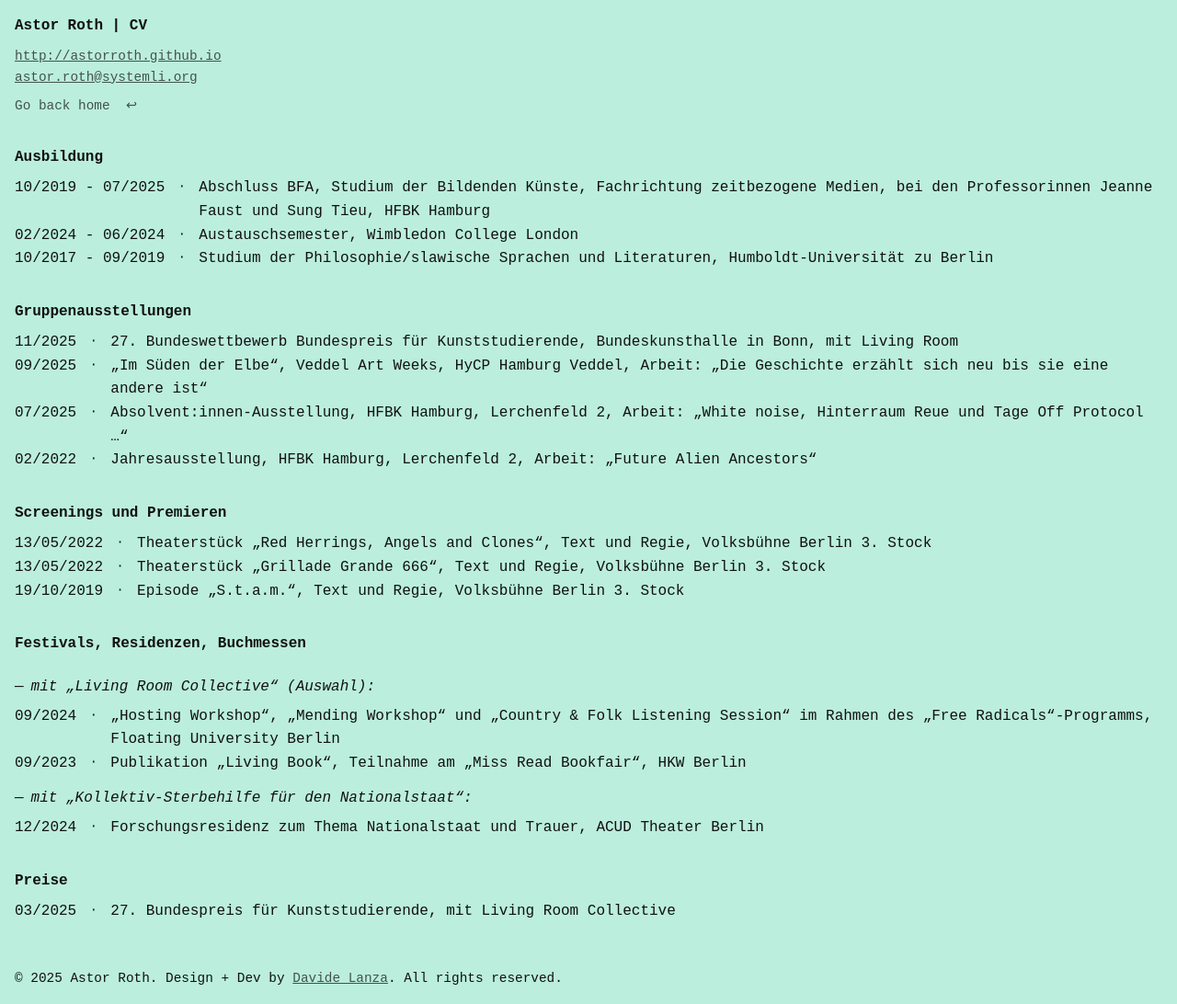
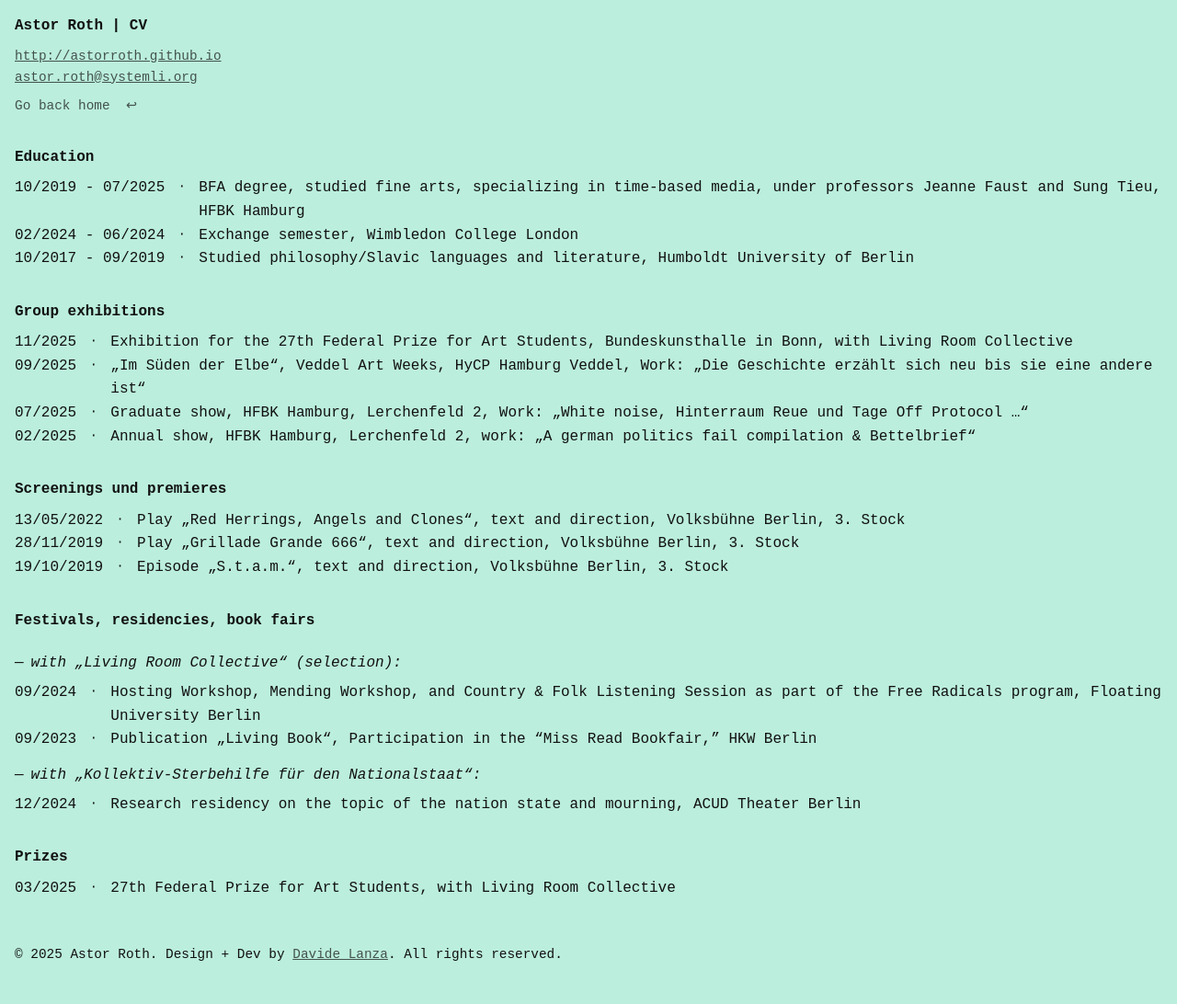
Before and after one commit to astorroth/astorroth.github.io, a plain HTML site: page cv copy_english.html in a window 1280 px wide. Shown: the whole page at 92% size. After the commit the page ends 1066 px from the top, so only its background shows below. Drawn offline with Linux system fonts and the light colour scheme; a web font is replaced by a local one.

Commit message:
pic. changed, CV changed

```diff
--- a/cv.html
+++ b/cv copy_english.html
@@ -66,107 +66,107 @@
     </header>
     <main>
 
-        <h2>Ausbildung</h2>
+        <h2>Education</h2>
 
         <div class="cv-item">
             <p class="cv-date">10/2019 - 07/2025</p>
             <p class="cv-description">
-                Abschluss BFA, Studium der Bildenden Künste, Fachrichtung zeitbezogene Medien, bei den Professorinnen Jeanne Faust und Sung Tieu, HFBK Hamburg
+               BFA degree, studied fine arts, specializing in time-based media, under professors Jeanne Faust and Sung Tieu, HFBK Hamburg
             </p>
         </div>
         <div class="cv-item">
             <p class="cv-date">02/2024 - 06/2024</p>
             <p class="cv-description">
-                Austauschsemester, Wimbledon College London
+                Exchange semester, Wimbledon College London
             </p>
         </div>
         <div class="cv-item">
             <p class="cv-date">10/2017 - 09/2019</p>
             <p class="cv-description">
-                Studium der Philosophie/slawische Sprachen und Literaturen, Humboldt-Universität zu Berlin
+                Studied philosophy/Slavic languages and literature, Humboldt University of Berlin
             </p>
         </div>
 
-        <h2>Gruppenausstellungen</h2>
+        <h2>Group exhibitions</h2>
 
         <div class="cv-item">
             <p class="cv-date">11/2025</p>
             <p class="cv-description">
-                27. Bundeswettbewerb Bundespreis für Kunststudierende, Bundeskunsthalle in Bonn, mit Living Room
+                Exhibition for the 27th Federal Prize for Art Students, Bundeskunsthalle in Bonn, with Living Room Collective
             </p>
         </div>
         <div class="cv-item">
             <p class="cv-date">09/2025</p>
             <p class="cv-description">
-                „Im Süden der Elbe“, Veddel Art Weeks, HyCP Hamburg Veddel, Arbeit: „Die Geschichte erzählt sich neu bis sie eine andere ist“
+                „Im Süden der Elbe“, Veddel Art Weeks, HyCP Hamburg Veddel, Work: „Die Geschichte erzählt sich neu bis sie eine andere ist“
             </p>
         </div>
         <div class="cv-item">
             <p class="cv-date">07/2025</p>
             <p class="cv-description">
-                Absolvent:innen-Ausstellung, HFBK Hamburg, Lerchenfeld 2, Arbeit: „White noise, Hinterraum Reue und Tage Off Protocol …“
+                Graduate show, HFBK Hamburg, Lerchenfeld 2, Work: „White noise, Hinterraum Reue und Tage Off Protocol …“
             </p>
         </div>
         <div class="cv-item">
-            <p class="cv-date">02/2022</p>
+            <p class="cv-date">02/2025</p>
             <p class="cv-description">
-                Jahresausstellung, HFBK Hamburg, Lerchenfeld 2, Arbeit: „Future Alien Ancestors“
+                Annual show, HFBK Hamburg, Lerchenfeld 2, work: „A german politics fail compilation & Bettelbrief“
             </p>
         </div>
 
-        <h2>Screenings und Premieren</h2>
+        <h2>Screenings und premieres</h2>
 
         <div class="cv-item">
             <p class="cv-date">13/05/2022</p>
             <p class="cv-description">
-                Theaterstück „Red Herrings, Angels and Clones“, Text und Regie, Volksbühne Berlin 3. Stock
+                Play „Red Herrings, Angels and Clones“, text and direction, Volksbühne Berlin, 3. Stock
             </p>
         </div>
         <div class="cv-item">
-            <p class="cv-date">13/05/2022</p>
+            <p class="cv-date">28/11/2019</p>
             <p class="cv-description">
-                Theaterstück „Grillade Grande 666“, Text und Regie, Volksbühne Berlin 3. Stock
+                Play „Grillade Grande 666“, text and direction, Volksbühne Berlin, 3. Stock
             </p>
         </div>
         <div class="cv-item">
             <p class="cv-date">19/10/2019</p>
             <p class="cv-description">
-                Episode „S.t.a.m.“, Text und Regie, Volksbühne Berlin 3. Stock
+                Episode „S.t.a.m.“, text and direction, Volksbühne Berlin, 3. Stock
             </p>
         </div>
 
-        <h2>Festivals, Residenzen, Buchmessen</h2>
+        <h2>Festivals, residencies, book fairs</h2>
 
-        <p class="cv-note">mit „Living Room Collective“ (Auswahl):</p>
+        <p class="cv-note">with „Living Room Collective“ (selection):</p>
 
         <div class="cv-item">
             <p class="cv-date">09/2024</p>
             <p class="cv-description">
-                „Hosting Workshop“, „Mending Workshop“ und „Country & Folk Listening Session“ im Rahmen des „Free Radicals“-Programms, Floating University Berlin
+                Hosting Workshop, Mending Workshop, and Country & Folk Listening Session as part of the Free Radicals program, Floating University Berlin
             </p>
         </div>
         <div class="cv-item">
             <p class="cv-date">09/2023</p>
             <p class="cv-description">
-                Publikation „Living Book“, Teilnahme am „Miss Read Bookfair“, HKW Berlin
+                Publication „Living Book“, Participation in the “Miss Read Bookfair,” HKW Berlin
             </p>
         </div>
 
-        <p class="cv-note">mit „Kollektiv-Sterbehilfe für den Nationalstaat“:</p>
+        <p class="cv-note">with „Kollektiv-Sterbehilfe für den Nationalstaat“:</p>
 
         <div class="cv-item">
             <p class="cv-date">12/2024</p>
             <p class="cv-description">
-                Forschungsresidenz zum Thema Nationalstaat und Trauer, ACUD Theater Berlin
+                Research residency on the topic of the nation state and mourning, ACUD Theater Berlin
             </p>
         </div>
 
-        <h2>Preise</h2>
+        <h2>Prizes</h2>
 
         <div class="cv-item">
             <p class="cv-date">03/2025</p>
             <p class="cv-description">
-                27. Bundespreis für Kunststudierende, mit Living Room Collective
+                27th Federal Prize for Art Students, with Living Room Collective
             </p>
         </div>
 
```
Also changed, not shown: 1 other file.
